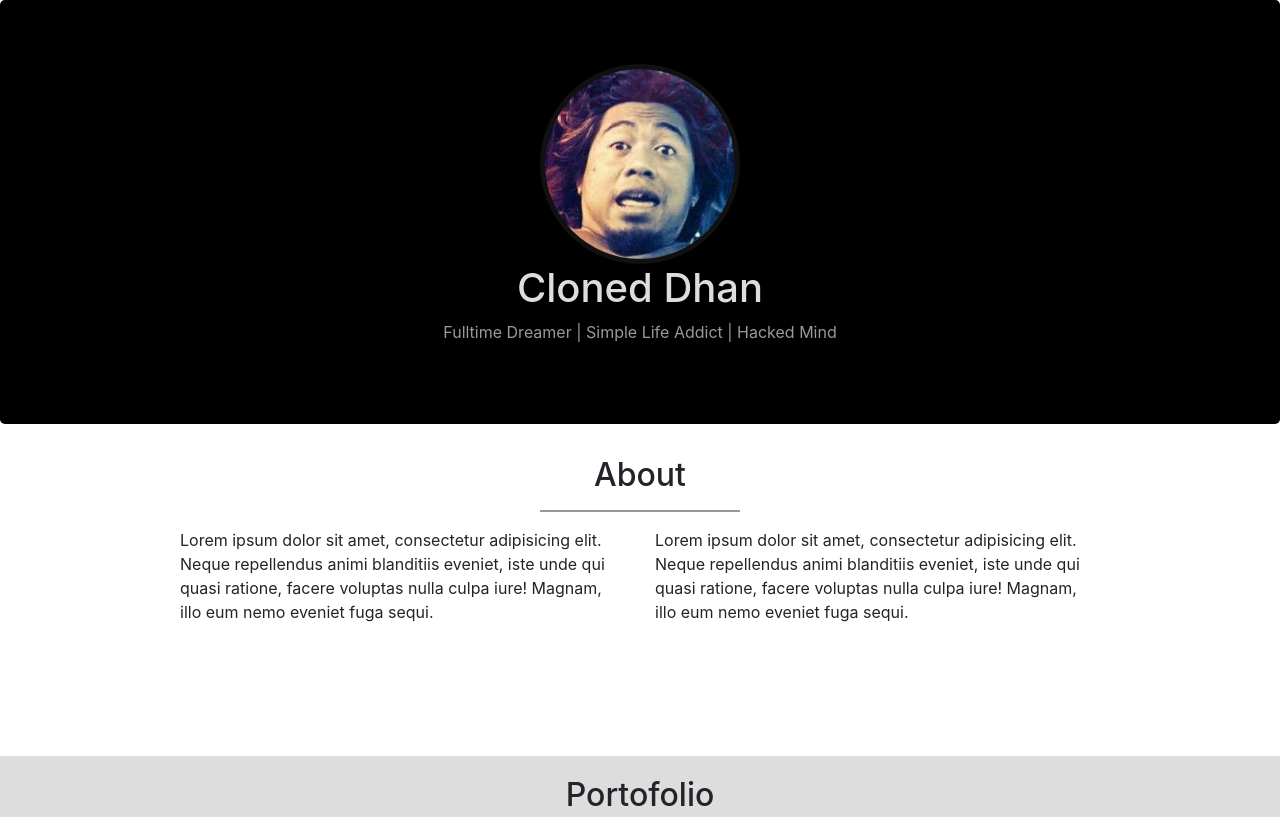
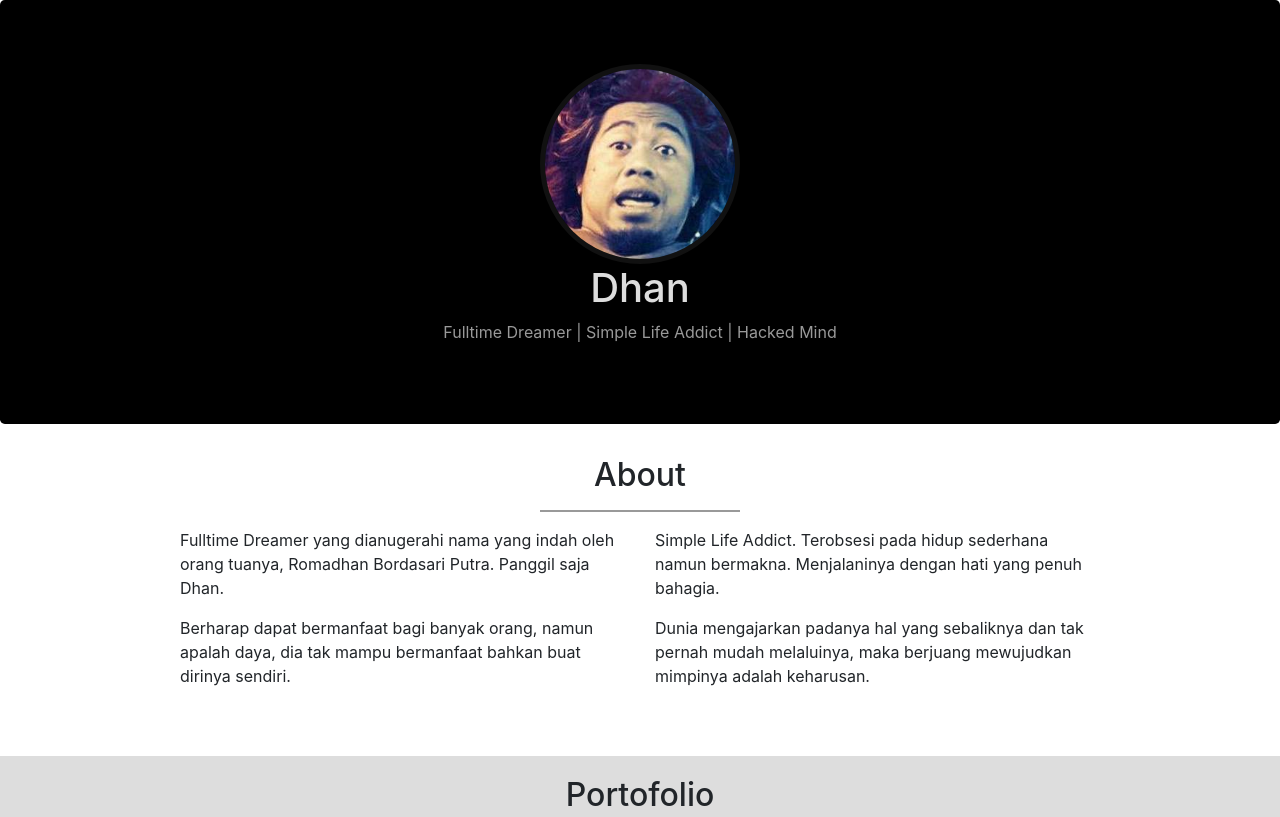
Before and after one commit to dhandoank/dhandoank.github.io, a plain HTML site: page index.html in a window 1280 px wide. Shown: the top 817 px of the page. Drawn offline with nearby package versions, Linux system fonts and the light colour scheme.

Commit message:
Revisi Konten di index.html
Mengubah Lorem Ipsum

```diff
--- a/index.html
+++ b/index.html
@@ -10,13 +10,13 @@
     <link rel="stylesheet" href="css/style.css">
 
 
-    <title>Apa Kabar</title>
+    <title>Dhan</title>
   </head>
   <body>
 	<!-- Jumbotron -->
 	<div class="jumbotron text-center">
 		<img src="img/profil.jpg" class="img rounded-circle" alt="Profil Saya">
-		<h1>Cloned Dhan</h1>
+		<h1>Dhan</h1>
 		<p>Fulltime Dreamer | Simple Life Addict | Hacked Mind</p>
 	</div>
 	<!-- Akhir Jumbotron -->
@@ -34,12 +34,12 @@
 				<div class="col-sm-1">
 				</div>
 				<div class="col-sm-5">
-					<p>Lorem ipsum dolor sit amet, consectetur adipisicing elit. Neque repellendus animi blanditiis eveniet, iste unde qui quasi ratione, facere voluptas nulla culpa iure! Magnam, illo eum nemo eveniet fuga sequi.
-					</p>
+					<p>Fulltime Dreamer yang dianugerahi nama yang indah oleh orang tuanya, Romadhan Bordasari Putra. Panggil saja Dhan.</p>
+					<p>Berharap dapat bermanfaat bagi banyak orang, namun apalah daya, dia tak mampu bermanfaat bahkan buat dirinya sendiri.</p>
 				</div>
 				<div class="col-sm-5">
-					<p>Lorem ipsum dolor sit amet, consectetur adipisicing elit. Neque repellendus animi blanditiis eveniet, iste unde qui quasi ratione, facere voluptas nulla culpa iure! Magnam, illo eum nemo eveniet fuga sequi.
-					</p>
+					<p>Simple Life Addict. Terobsesi pada hidup sederhana namun bermakna. Menjalaninya dengan hati yang penuh bahagia.</p>
+					<p>Dunia mengajarkan padanya hal yang sebaliknya dan tak pernah mudah melaluinya, maka berjuang mewujudkan mimpinya adalah keharusan.</p>
 				</div>
 				<div class="col-sm-1">
 				</div>
@@ -144,7 +144,7 @@
 							<textarea class="form-control" rows="10" placeholder="masukkan pesan"></textarea>
 						</div>
 
-						<button type="submit" class="btn btn-primary">Kirim Pesan ke Cloned Dhan</button>
+						<button type="submit" class="btn btn-primary">Kirim Pesan ke Dhan</button>
 					</form>
 				</div>
 				<div class="col-sm-3">
```
